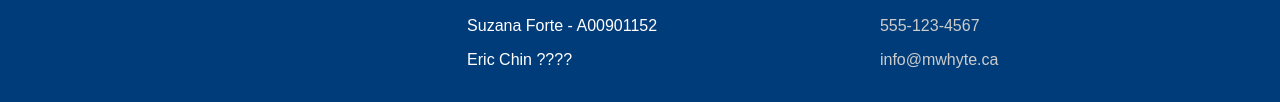
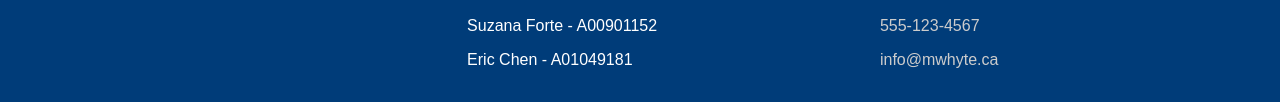
Before and after one commit to suhforte/comp-1950-site, a plain HTML site: page index.html in a window 1280 px wide. Shown: the part 988-1090 px from the top of the page. Drawn offline with nearby package versions, Linux system fonts and the light colour scheme; files that its build step writes are made by us from their sources; a script that the page names is missing.

Commit message:
added "Eric Chen" and  "A01049181" at footer

```diff
--- a/index.html
+++ b/index.html
@@ -59,7 +59,7 @@
   			<div class="one-third column">
   				<h2 class="credits">Project by:</h2>
   				<p>Suzana Forte - A00901152 </p>
-  				<p>Eric Chin ???? </p>
+  				<p>Eric Chen - A01049181 </p>
   			</div>
   			<div class="one-third column">
   				<h2 class="contact">Contact Comp 1950</h2>
```
